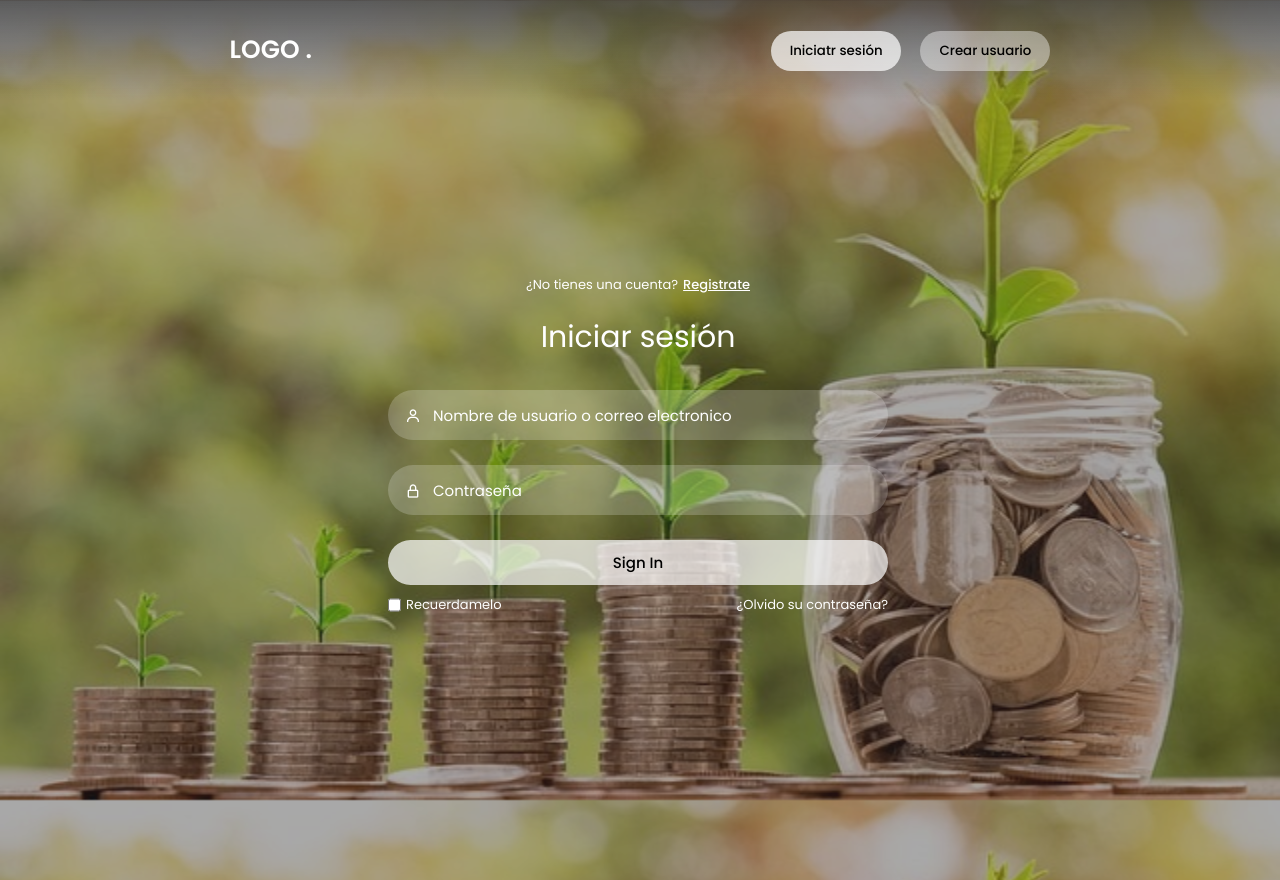
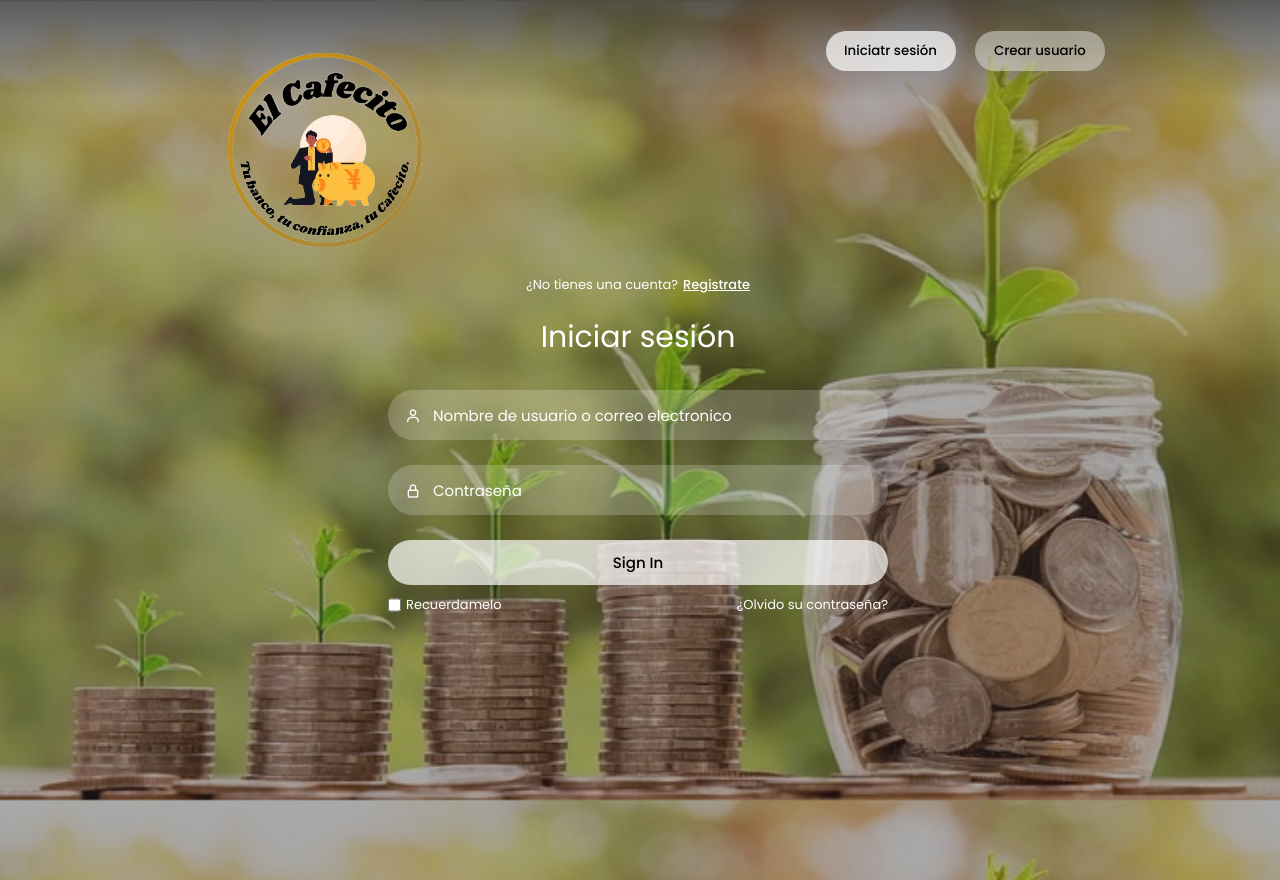
Before and after one commit to AngelRodas/login, a plain HTML site: page index.html in a window 1280 px wide. Drawn offline with nearby package versions, Linux system fonts and the light colour scheme.

Commit message:
se agrega la imagen

```diff
--- a/css/main.css
+++ b/css/main.css
@@ -186,6 +186,12 @@ header{
 .two label a:hover{
     text-decoration: underline;
 }
+.log{
+
+   width: 300px;
+   height: 300px;
+   position: relative;
+  }
 @media only screen and (max-width: 786px){
     .nav-button{
         display: none;
--- a/index.html
+++ b/index.html
@@ -9,10 +9,9 @@
 </head>
 <body>
     <div class="wrapper">
+
         <nav class="nav">
-            <div class="nav-logo">
-                <p>LOGO .</p>
-            </div>
+            <img src="img/El_Cafecito-removebg-preview.png" alt="" class="log">
 
             <div class="nav-button">
                 <button class="btn white-btn" id="loginBtn" onclick="login()">Iniciatr sesión</button>
```
Also changed, not shown: img/El_Cafecito-removebg-preview.png (added).
